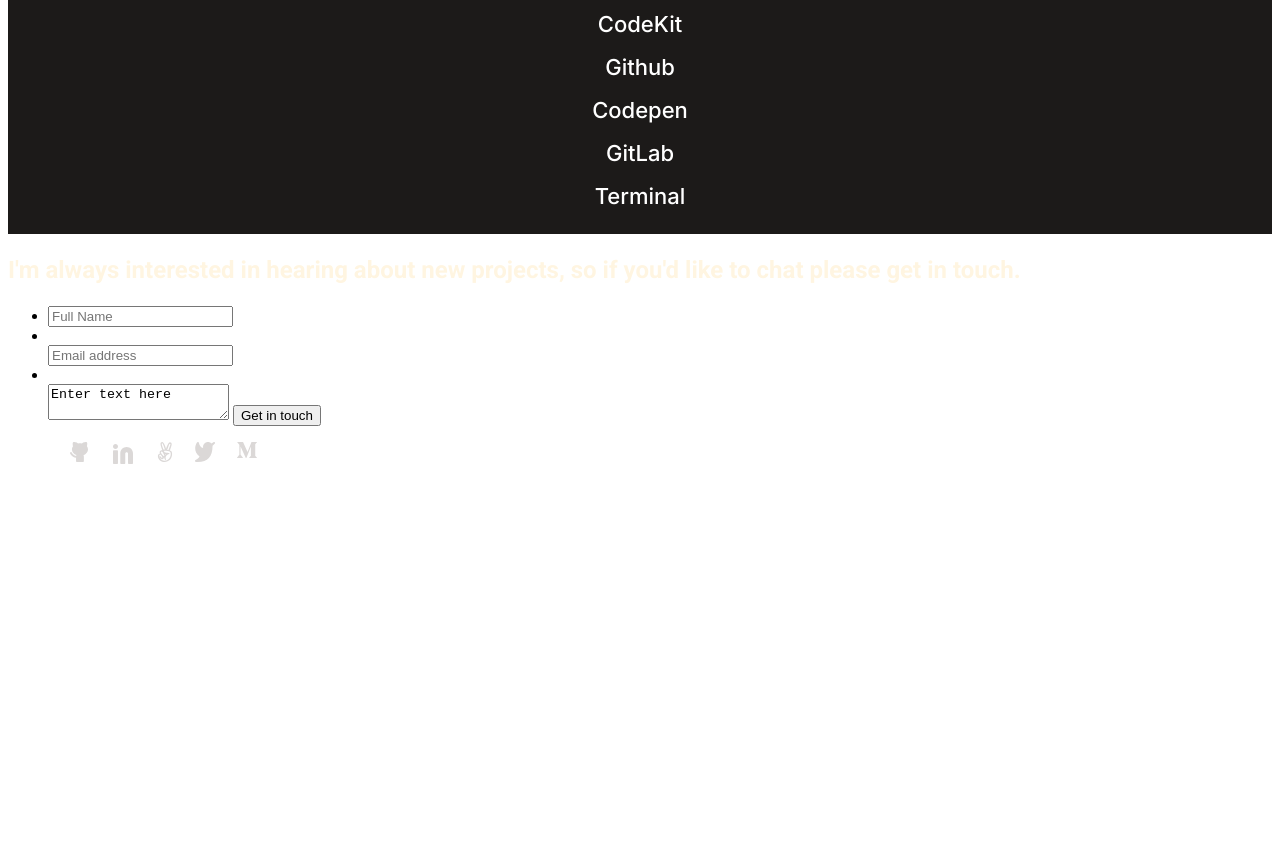
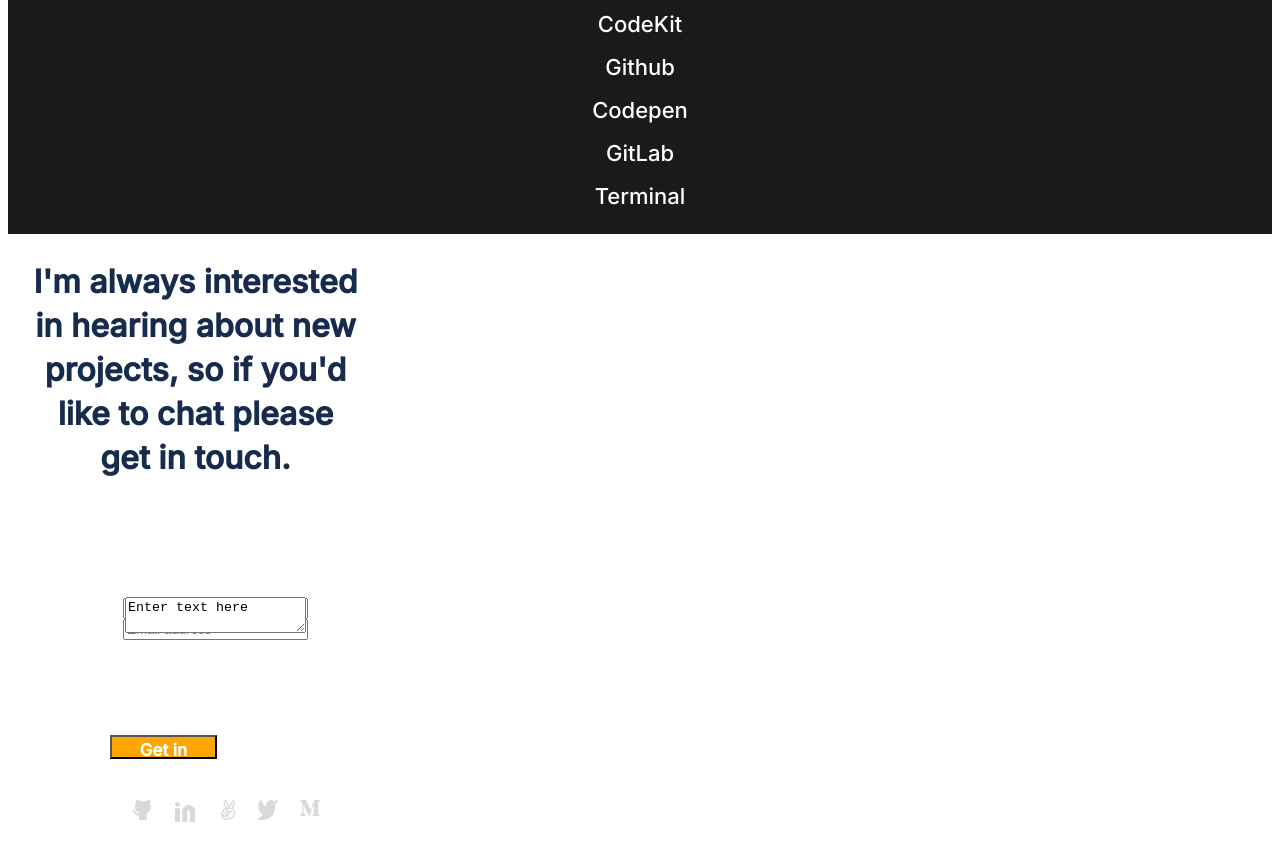
Before and after one commit to ehs9nino/portfolio, a plain HTML site: page index.html in a window 1280 px wide. Shown: the part 6705-7565 px from the top of the page. Before the commit the page ends 7305 px from the top, so only its background shows below. Drawn offline with Linux system fonts and the light colour scheme.

Commit message:
update CSS file to contact form.

```diff
--- a/index.html
+++ b/index.html
@@ -212,22 +212,21 @@
       I'm always interested in hearing about new projects, so if you'd like to chat please get in touch.
     </h2>
     <form action="" method="post">
-      <ul>
-        <li>
+      <ul class="inputs">
+        <li class="input1">
           <input type="text" placeholder="Full Name" maxlength="30">
         </li>
-        <li>
-          <div class="separator"></div>
+        <li  class="separator">
+          <div></div>
         </li>
-        <input type="email" placeholder="Email address" pattern=".+@globex\.com">
-        <li>
-          <div class="separator"></div>
-        </li>
-        <textarea>Enter text here</textarea>
-        <button type="submit">Get in touch</button>
+        <li class="input2">
+        <input type="email" placeholder="Email address" pattern=".+@globex\.com"></li>
+        <li class="separator"><div></div></li>
+        <li class="area"><textarea>Enter text here</textarea></li>
       </ul>
+      <button class="submit" type="submit">Get in touch</button>
+    </form>
 
-    </form>
     <div class="separator"></div>
     <ul class="social-media">
       <li><img src="./svg/Vector1.svg" alt="" /></li>
--- a/style.css
+++ b/style.css
@@ -394,3 +394,67 @@ p {
   list-style-type: none;
   text-decoration: none;
 }
+
+.form-section {
+  display: flex;
+  flex-direction: column;
+  align-items: center;
+  height: 917px;
+  width: 375px;
+}
+
+.form-section > h2 {
+  position: static;
+  width: 327px;
+  height: 216px;
+  font-family: "Inter";
+  font-style: normal;
+  font-weight: 700;
+  font-size: 32px;
+  line-height: 44px;
+  text-align: center;
+  color: #172b4d;
+}
+
+.inputs {
+  display: flex;
+  flex-direction: column;
+  width: 131px;
+  height: 200px;
+  justify-content: center;
+  align-items: center;
+  list-style: none;
+}
+
+.input1 .input2 {
+  position: absolute;
+  font-family: "Inter";
+  font-style: normal;
+  font-weight: 400;
+  font-size: 15px;
+  line-height: 24px;
+  color: #979493;
+}
+
+.area {
+  position: absolute;
+  font-family: "Inter";
+  font-style: normal;
+  font-weight: 400;
+  font-size: 15px;
+  line-height: 24px;
+  color: #3c3a39;
+}
+
+.submit {
+  position: static;
+  width: 107px;
+  height: 24px;
+  font-family: "Inter";
+  font-style: normal;
+  font-weight: 700;
+  font-size: 17px;
+  line-height: 24px;
+  color: #ffffff;
+  background-color: orange;
+}
```
